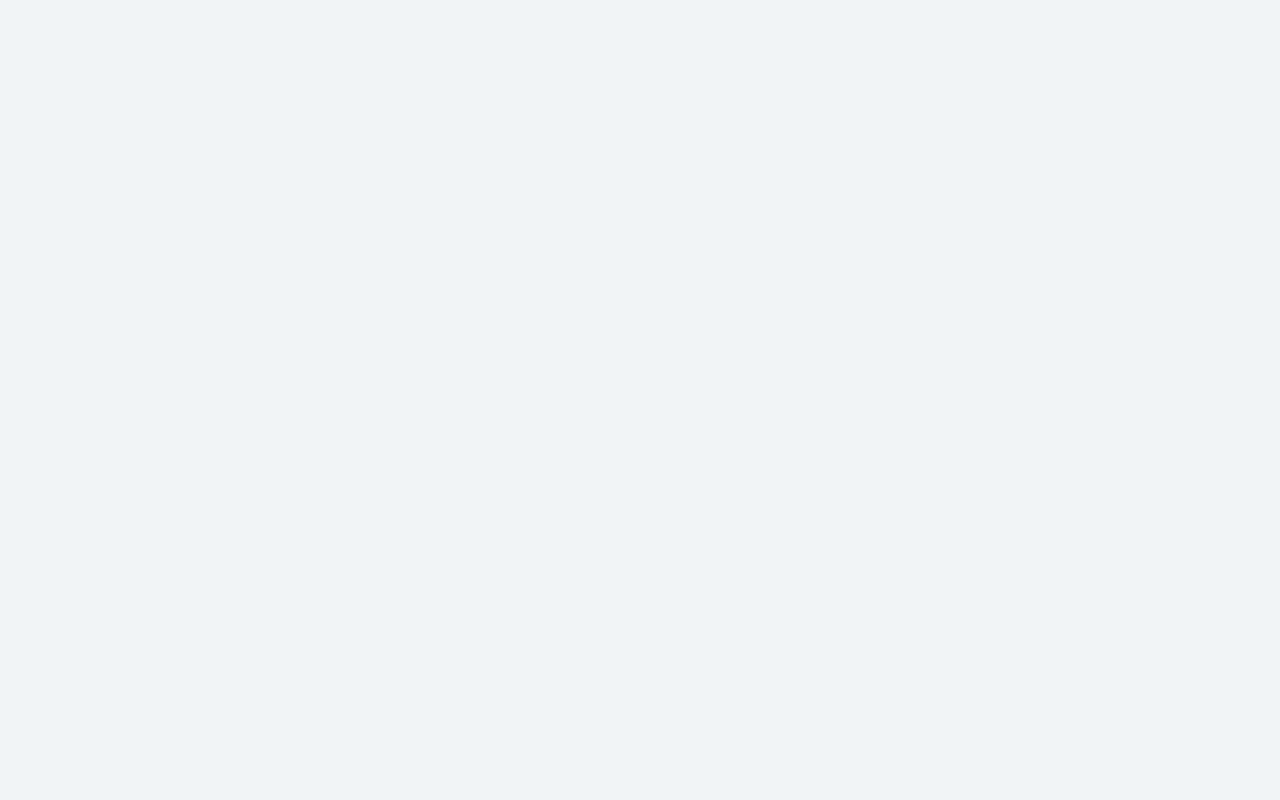
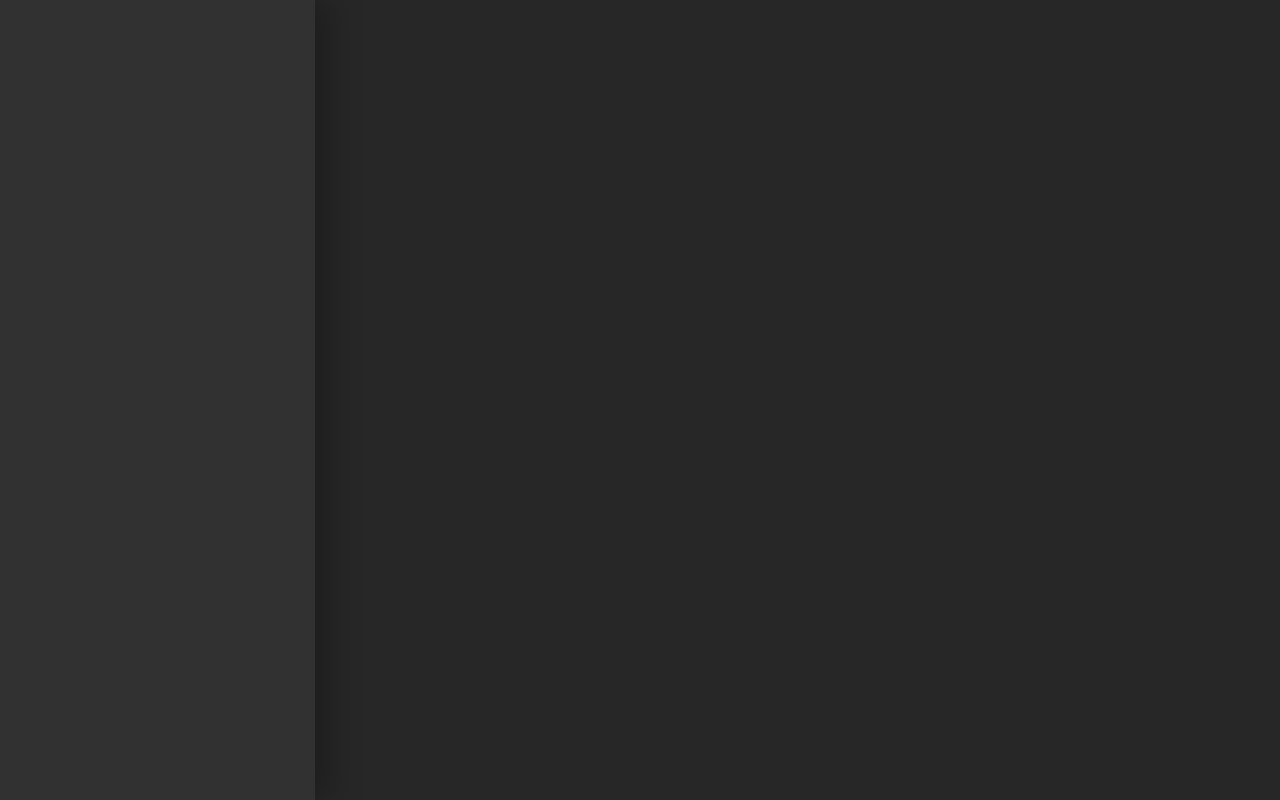
Before and after one commit to SmileTask/front-end, a React (Vite) app: page /dashboard in a window 1280 px wide. Before the commit this address had no page. Built offline with nearby package versions, Linux system fonts and the light colour scheme.

Commit message:
start to create the path an page dashboard

```diff
--- a/src/App.jsx
+++ b/src/App.jsx
@@ -5,6 +5,7 @@ import About from './pages/About.jsx'
 import Contact from './pages/Contact.jsx'
 import Register from './pages/Register.jsx'
 import Login from './pages/Login.jsx'
+import Dashboard from './pages/Dashboard.jsx'
 import Tarjeta from './pages/Tarjeta.jsx'
 import { Route, Routes } from 'react-router-dom'
 import Home2 from './pages/Home2.jsx'
@@ -53,6 +54,11 @@ function App() {
             <Login />
           </div>
         }/>
+        <Route path='/dashboard' element={
+            <div>
+              <Dashboard />
+            </div>
+        }/>
       </Routes>
     </div>
   )
--- /dev/null
+++ b/src/components/dashboardComponents/Sidebar.jsx
@@ -0,0 +1,20 @@
+import React from "react"
+import "../../css/dashboardCss/sidebar.css"
+
+const Sidebar = () => {
+  return (
+    <div className="sidebar">
+      <div className="sidebarHeader">
+
+      </div>
+      <div className="sidebarBody">
+
+      </div>
+      <div className="sidebarFooter">
+
+      </div>
+    </div>
+  )
+}
+
+export default Sidebar
--- /dev/null
+++ b/src/css/dashboardCss/sidebar.css
@@ -0,0 +1,9 @@
+.sidebar {
+    top: 0;
+    left: 0;
+    width: 315px;
+    height: 100%;
+    justify-content: center;
+    background: #313131;
+    box-shadow: 15px 0px 30px rgba(0, 0, 0, 0.25);
+}
--- /dev/null
+++ b/src/css/pageCss/dashboard.css
@@ -0,0 +1,6 @@
+.dashboardContainer {
+    position: absolute;
+    width: 100%;
+    height: 100%;
+    background-color: #272727;
+}
--- /dev/null
+++ b/src/pages/Dashboard.jsx
@@ -0,0 +1,14 @@
+import React from 'react'
+import Sidebar from '../components/dashboardComponents/Sidebar'
+import '../css/pageCss/dashboard.css'
+
+const Dashboard = () => {
+    return(
+        <div className='dashboardContainer'>
+            <Sidebar />
+
+        </div>
+    )
+}
+
+export default Dashboard
```
